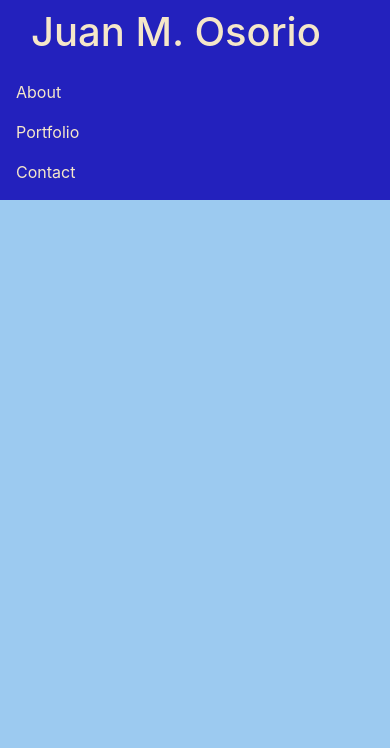
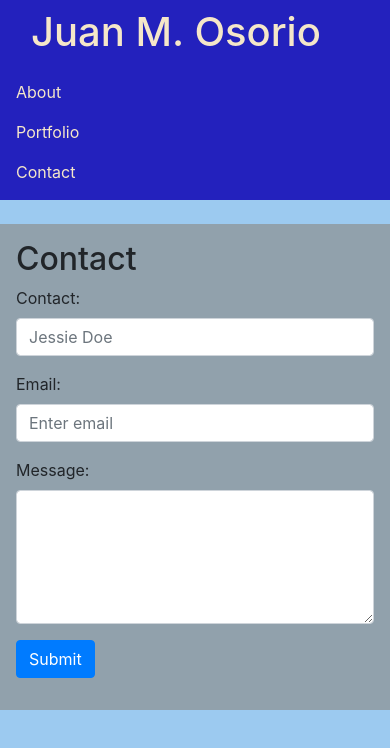
Before and after one commit to juanwithouttheotter/old-folio, a plain HTML site: page contact.html in a window 390 px wide. Drawn offline with nearby package versions, Linux system fonts and the light colour scheme.

Commit message:
Made image more responsive, set contact page, fixed css bug

```diff
--- a/assets/style.css
+++ b/assets/style.css
@@ -3,7 +3,7 @@
     color: #f5e7c9;
     background-color:#2321bd;
 }
-/*why didn't the css naturally change the link color withouth using !important?*/
+
 .link-color {
     color: #f5e7c9;
 }
--- a/contact.html
+++ b/contact.html
@@ -7,7 +7,7 @@
     <link rel="stylesheet" href="https://stackpath.bootstrapcdn.com/bootstrap/4.4.1/css/bootstrap.min.css"
         integrity="sha384-Vkoo8x4CGsO3+Hhxv8T/Q5PaXtkKtu6ug5TOeNV6gBiFeWPGFN9MuhOf23Q9Ifjh" crossorigin="anonymous">
     <link rel="stylesheet" type="text/css" href="./assets/style.css">
-    <title>Juan's Portfolio</title>
+    <title>Contact me</title>
 </head>
 
 <body class="background">
@@ -27,9 +27,27 @@
             </ul>
         </nav>
     </div>
-    <div>
 
+    <div class="container content my-4 p-3">
+        <h2>Contact</h2>
+        <form action="/action_page.php">
+            <div class="form-group">
+                <label for="cnt">Contact:</label>
+                <input type="Contact" class="form-control" id="cnt" placeholder="Jessie Doe" name="cnt">
+            </div>
+            <div class="form-group">
+                <label for="email">Email:</label>
+                <input type="email" class="form-control" id="email" placeholder="Enter email" name="email">
+            </div>
+            <div class="form-group">
+                <label for="Textarea">Message:</label>
+                <textarea class="form-control" id="Textarea1" rows="5"></textarea>
+            </div>
+            <div class="checkbox">
+                <button type="submit" class="btn btn-primary mb-3">Submit</button>
+        </form>
     </div>
+
 </body>
 
 </html>
```
Also changed, not shown: index.html (+1 -1 lines).
